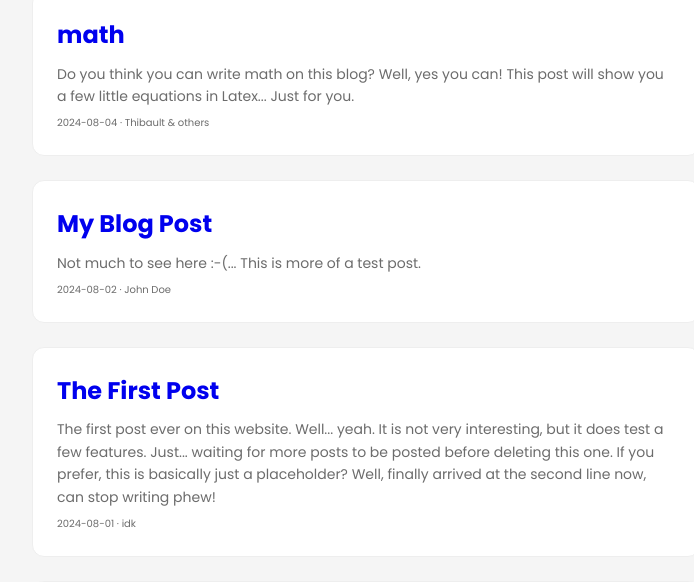
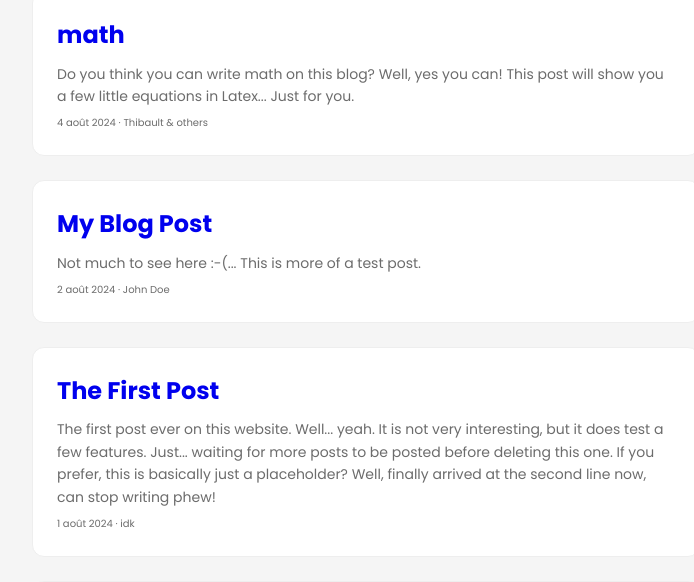
Before and after one commit to Eagletech-robotic/website, a React (Vite) app: page /blog in a window 1280 px wide. Shown: the part 856-1438 px from the top of the page, without its empty margins (274-968 px from the left). Built offline with nearby package versions, Linux system fonts and the light colour scheme.

Commit message:
Use full date format in post summary

```diff
--- a/src/components/postSummary/index.tsx
+++ b/src/components/postSummary/index.tsx
@@ -1,6 +1,7 @@
 import { NavLink } from 'react-router-dom'
 import { checkFrontMatter } from '../../utils/posts'
 import Container from './Container'
+import { isoToFullDate } from '../../utils/date'
 
 export default function PostSummary({ blogPost }: { blogPost: BlogPost }) {
     const { result, isError } = checkFrontMatter(blogPost.post)
@@ -24,7 +25,7 @@ export default function PostSummary({ blogPost }: { blogPost: BlogPost }) {
                 <h2>{result.title}</h2>
                 <div className="summary">{result.summary}</div>
                 <div className="footer">
-                    {result.date} · {result.author}
+                    {isoToFullDate(result.date)} · {result.author}
                 </div>
             </Container>
         </NavLink>
--- /dev/null
+++ b/src/utils/date.ts
@@ -0,0 +1,5 @@
+export function isoToFullDate(isoDate: string): string {
+    const dateObj = new Date(isoDate)
+    const options: Intl.DateTimeFormatOptions = { day: 'numeric', month: 'long', year: 'numeric' }
+    return dateObj.toLocaleDateString('fr-FR', options)
+}
```
